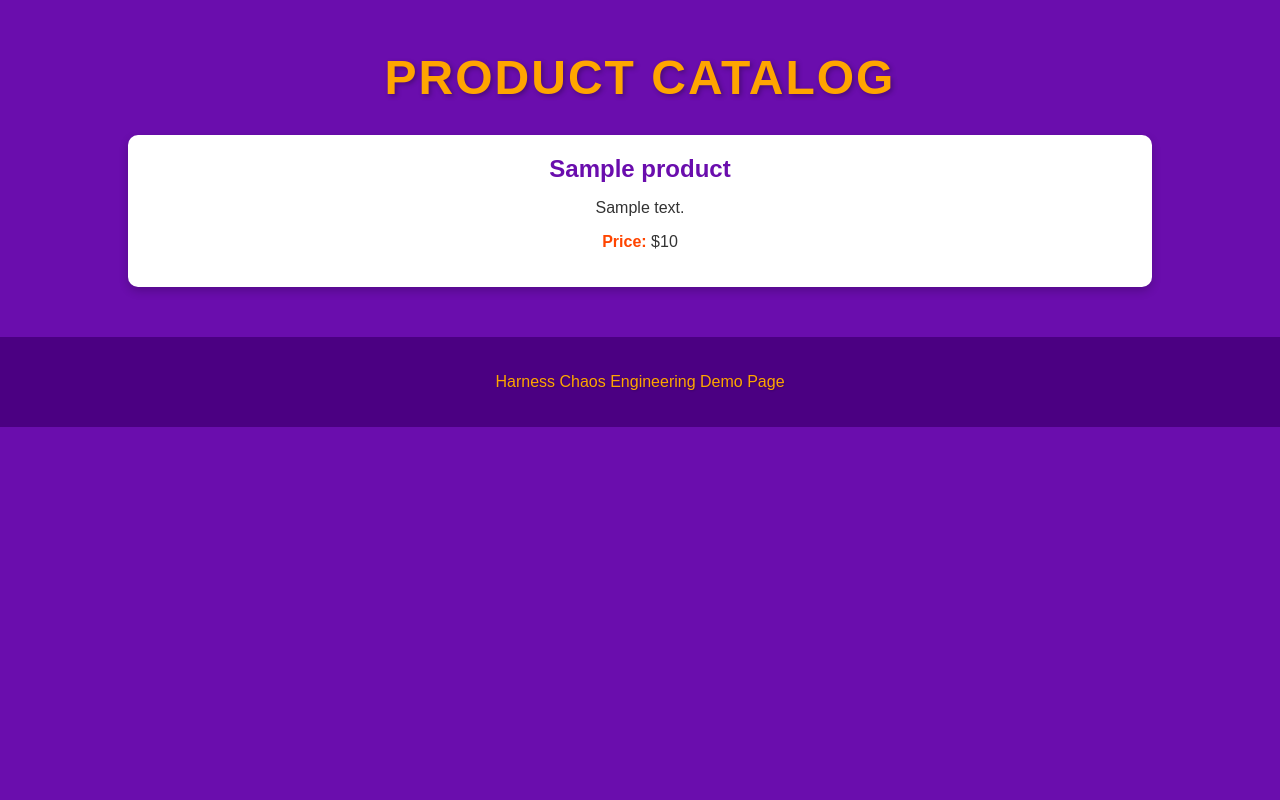
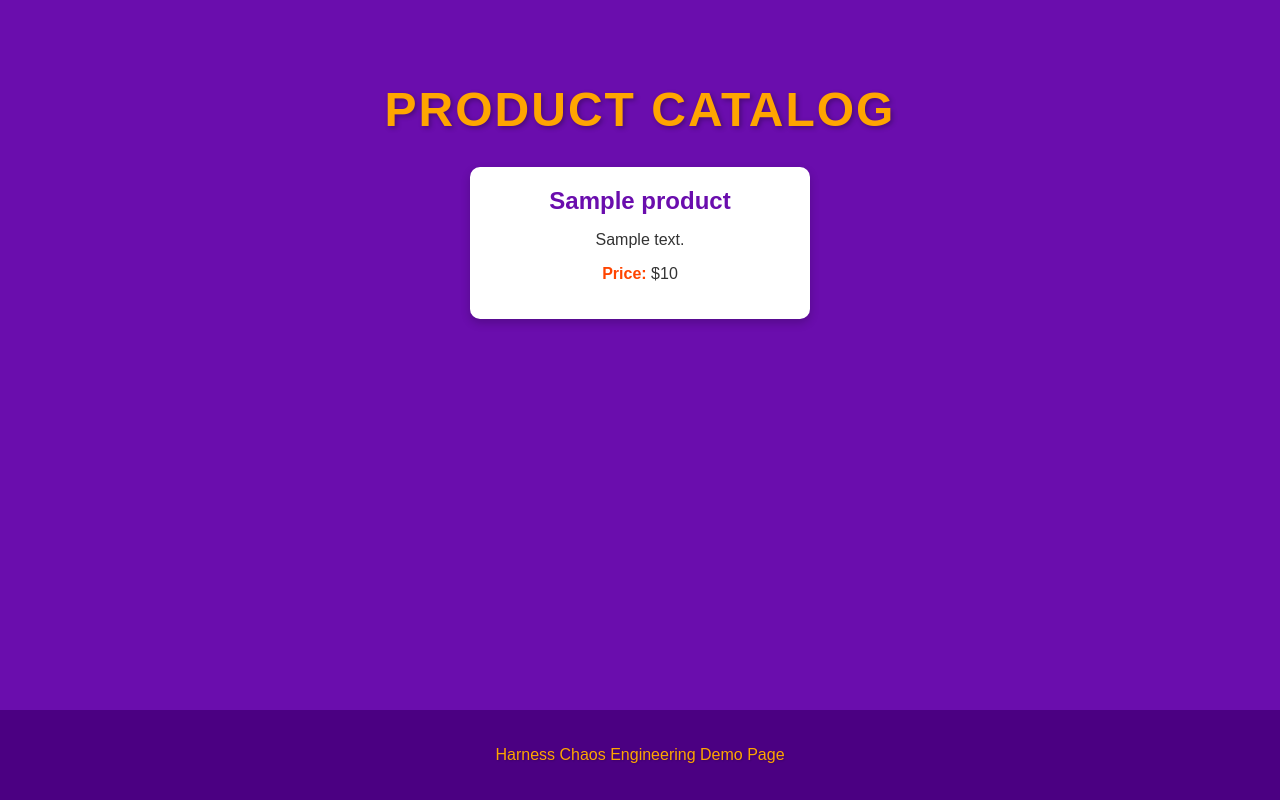
Before and after one commit to Samriddha11/FlaskStore-ChaosDemo, a Flask app: template frontend/templates/catalog.html in a window 1280 px wide. Run offline with Flask 3, Linux system fonts and the light colour scheme; the template is opened without the code that fills it: most values are stand-ins (such as "Sample title", 1, 10 or a date in 2020).

Commit message:
Update catalog.html

```diff
--- a/frontend/templates/catalog.html
+++ b/frontend/templates/catalog.html
@@ -11,11 +11,15 @@
             padding: 0;
             background-color: #6a0dad; /* Purple background */
             color: #ffa500; /* Orange text */
+            display: flex;
+            flex-direction: column;
+            min-height: 100vh;
         }
         .container {
             width: 80%;
             margin: 50px auto;
             text-align: center;
+            flex-grow: 1;
         }
         h1 {
             color: #ffa500; /* Orange text for title */
@@ -29,6 +33,7 @@
             display: grid;
             grid-template-columns: repeat(auto-fit, minmax(250px, 1fr));
             gap: 20px;
+            justify-items: center;
         }
         .product-card {
             background-color: #fff; /* White background for cards */
@@ -36,6 +41,8 @@
             border-radius: 10px;
             box-shadow: 0 4px 10px rgba(0, 0, 0, 0.2);
             transition: transform 0.3s, box-shadow 0.3s;
+            width: 100%;
+            max-width: 300px;
         }
         .product-card:hover {
             transform: scale(1.05);
@@ -54,7 +61,6 @@
             color: #ff4500; /* Stronger orange for price */
         }
         footer {
-            margin-top: 50px;
             padding: 20px;
             background-color: #4b0082; /* Darker purple for footer */
             color: #ffa500;
```
